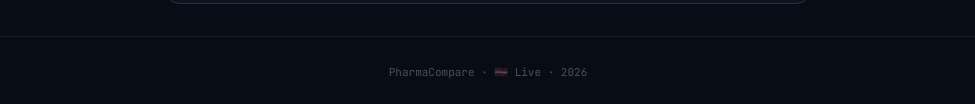
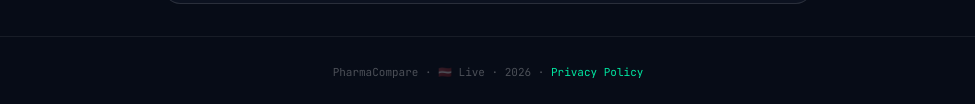
Before and after one commit to JanisSauss/pharma-compare, a website: page index.html in a window 1280 px wide. Shown: the part 1173-1277 px from the top of the page, without its empty margins (152-1127 px from the left). Drawn offline with Linux system fonts and the light colour scheme.

Commit message:
Update index.html

```diff
--- a/index.html
+++ b/index.html
@@ -428,7 +428,7 @@ footer{position:relative;z-index:1;text-align:center;padding:28px;
     <div id="suggest-thanks" style="display:none;color:var(--green);font-size:13px;margin-top:10px">✓ <span data-t="expandThanks">Thank you! We'll consider your suggestion.</span></div>
   </div>
 </div>
-<footer>PharmaCompare · 🇱🇻 Live · 2026</footer>
+<footer>PharmaCompare · 🇱🇻 Live · 2026 · <a href="/privacy.html" style="color:#00e5a0;text-decoration:none;">Privacy Policy</a></footer>
 
 <script>
 // ────────────────────────────────────
```
